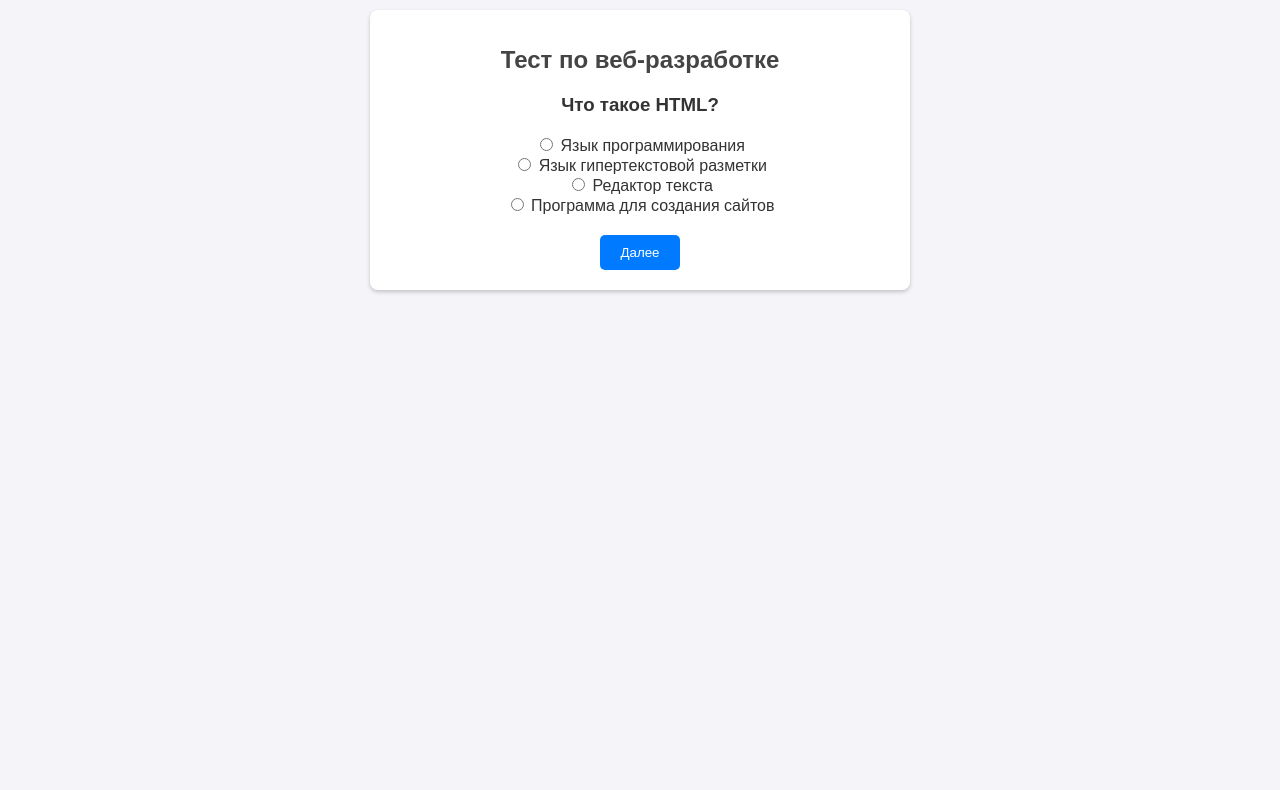
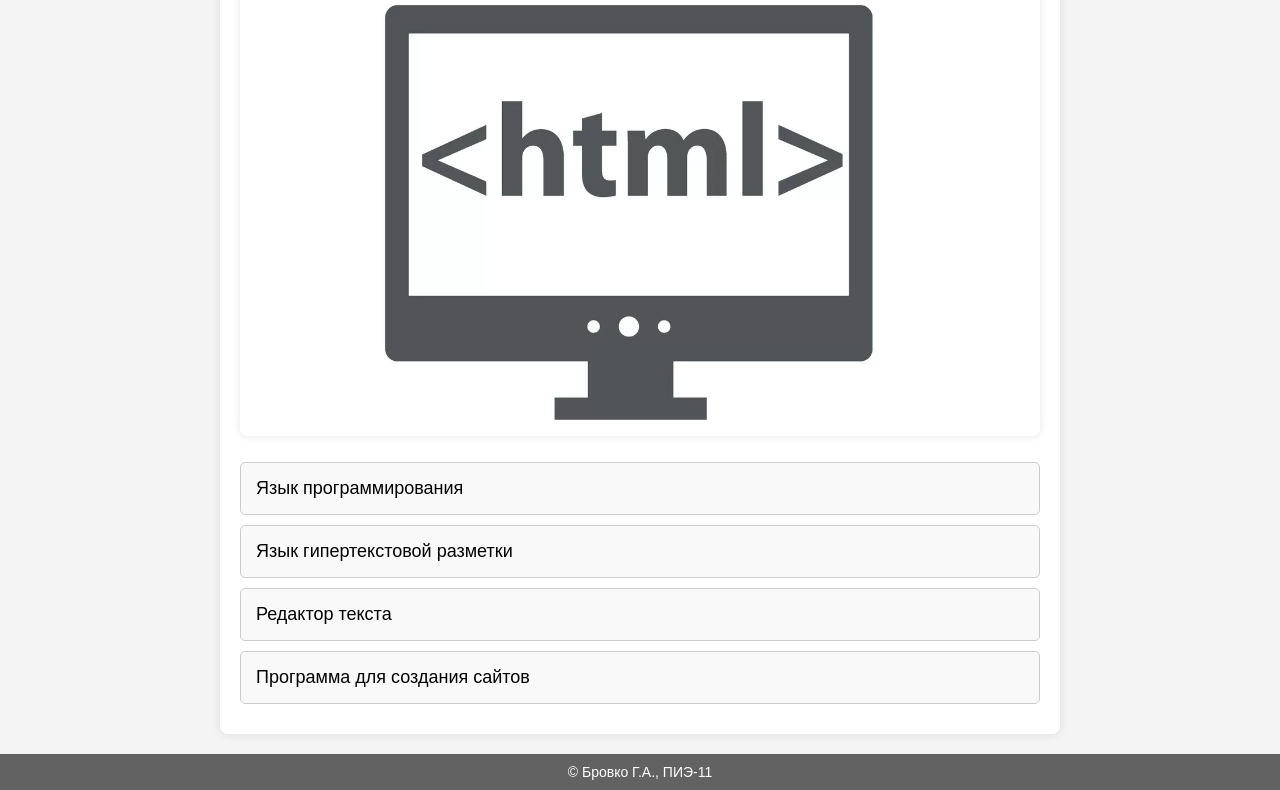
Before and after one commit to GeorgeBrovko/LR_5, a plain HTML site: page index.html in a window 1280 px wide. Shown: the part 250-1040 px from the top of the page. Before the commit the page ends 800 px from the top, so only its background shows below. Drawn offline with Linux system fonts and the light colour scheme.

Commit message:
Первый коммит

```diff
--- a/index.html
+++ b/index.html
@@ -7,12 +7,19 @@
   <link rel="stylesheet" href="style.css">
 </head>
 <body>
+  <header>
+    <h1>Тест по веб-разработке</h1>
+  </header>
+
   <div class="quiz-container">
-    <h1>Тест по веб-разработке</h1>
     <div id="question-container"></div>
-    <button id="next">Далее</button>
     <div id="result" style="display: none;"></div>
   </div>
+
+  <footer>
+    <p>© Бровко Г.А., ПИЭ-11</p>
+  </footer>
+
   <script src="script.js"></script>
 </body>
 </html>
--- a/script.js
+++ b/script.js
@@ -1,6 +1,7 @@
-const quizData = [
+let quizData = [
   {
     question: "Что такое HTML?",
+    image: "i.jpg",
     options: [
       "Язык программирования",
       "Язык гипертекстовой разметки",
@@ -11,6 +12,7 @@ const quizData = [
   },
   {
     question: "Что такое CSS?",
+    image: "i_2.jpg",
     options: [
       "Язык программирования",
       "Фреймворк",
@@ -21,6 +23,7 @@ const quizData = [
   },
   {
     question: "Что такое DOM в контексте веб-разработки?",
+    image: "i_3.jpg",
     options: [
       "Документный объект модели",
       "Модуль обработки данных",
@@ -31,11 +34,13 @@ const quizData = [
   },
   {
     question: "Какой селектор в CSS выберет все элементы <p>?",
+    image: "i_4.jpg",
     options: ["#p", "p", ".p", "*p"],
     correct: 1,
   },
   {
     question: "Что делает оператор '===' в JavaScript?",
+    image: "i_5.jpg",
     options: [
       "Сравнивает значения и типы данных",
       "Сравнивает только значения",
@@ -46,6 +51,7 @@ const quizData = [
   },
   {
     question: "Какой JS код выведет числа от 1 до 10 с использованием цикла for?",
+    image: "i_6.jpg",
     options: [
       "for (let i = 1; i <= 10; i++) { console.log(i); }",
       "for (let i = 0; i < 10; i++) { console.log(i + 1); }",
@@ -56,21 +62,25 @@ const quizData = [
   },
   {
     question: "Какой метод добавляет элемент в конец массива?",
+    image: "i_7.jpg",
     options: ["unshift()", "pop()", "shift()", "push()"],
     correct: 3,
   },
   {
     question: "Какой результат выполнения выражения '2' + 2 в JavaScript?",
+    image: "i_8.jpg",
     options: ["22", "4", "NaN", "Ошибка"],
     correct: 0,
   },
   {
     question: "Какой символ используется для комментариев в JavaScript?",
+    image: "i_9.jpg",
     options: ["//", "/* */", "#", "--"],
     correct: 0,
   },
   {
     question: "Что возвращает метод getElementById()?",
+    image: "i_10.jpg",
     options: [
       "HTML-элемент",
       "Массив элементов",
@@ -83,33 +93,45 @@ const quizData = [
 
 let currentQuestion = 0;
 let score = 0;
+let userAnswers = [];
 
-const questionContainer = document.getElementById("question-container");
-const nextButton = document.getElementById("next");
-const resultContainer = document.getElementById("result");
+let questionContainer = document.getElementById("question-container");
+let resultContainer = document.getElementById("result");
 
 function loadQuestion() {
-  const questionData = quizData[currentQuestion];
-  questionContainer.innerHTML = `
-    <h3>${questionData.question}</h3>
-    ${questionData.options.map((option, index) => `
-        <label>
-          <input type="radio" name="answer" value="${index}"> ${option}
-        </label><br>
-      `
-      ).join("")}`;
+  let question = quizData[currentQuestion];
+
+  questionContainer.innerHTML = "";
+
+  let questionElement = document.createElement("h3");
+  questionElement.textContent = question.question;
+  questionContainer.appendChild(questionElement);
+
+  let imageElement = document.createElement("img");
+  imageElement.src = question.image;
+  questionContainer.appendChild(imageElement);
+
+  question.options.forEach((option, index) => {
+    let button = document.createElement("button");
+    button.textContent = option;
+    button.classList.add("answer-btn");
+    button.dataset.index = index;
+
+    button.addEventListener("click", () => checkAnswer(index));
+
+    questionContainer.appendChild(button);
+  });
 }
 
-function showResult() {
-  resultContainer.style.display = "block";
-  resultContainer.innerHTML = `Вы набрали ${score} из ${quizData.length} баллов!`;
-  nextButton.style.display = "none";
-}
+function checkAnswer(selectedIndex) {
 
-nextButton.addEventListener("click", () => {
-  const selectedOption = document.querySelector('input[name="answer"]:checked');
-  if (selectedOption) {
-    if (parseInt(selectedOption.value) === quizData[currentQuestion].correct) {
+  userAnswers.push({
+    question: quizData[currentQuestion].question,
+    selected: quizData[currentQuestion].options[selectedIndex],
+    correct: quizData[currentQuestion].options[quizData[currentQuestion].correct],
+  });
+
+  if (selectedIndex === quizData[currentQuestion].correct) {
     score++;
   }
 
@@ -119,9 +141,47 @@ nextButton.addEventListener("click", () => {
   } else {
     showResult();
   }
-  } else {
-    alert("Пожалуйста, выберите ответ!");
 }
+
+function showResult() {
+  questionContainer.style.display = "none";
+
+  resultContainer.style.display = "block";
+  resultContainer.innerHTML = "";
+
+  let resultHeader = document.createElement("h2");
+  resultHeader.textContent = "Результат";
+  resultContainer.appendChild(resultHeader);
+
+  let scoreText = document.createElement("p");
+  scoreText.textContent = `Вы набрали ${score} из ${quizData.length} баллов!`;
+  resultContainer.appendChild(scoreText);
+
+  let statsHeader = document.createElement("h3");
+  statsHeader.textContent = "Статистика ответов:";
+  resultContainer.appendChild(statsHeader);
+
+  let statsList = document.createElement("ol");
+
+  userAnswers.forEach(answer => {
+    let listItem = document.createElement("li");
+
+    let questionText = document.createElement("strong");
+    questionText.textContent = `Вопрос: ${answer.question}`;
+    listItem.appendChild(questionText);
+
+    let selectedText = document.createElement("div");
+    selectedText.textContent = `Ваш ответ: ${answer.selected}`;
+    listItem.appendChild(selectedText);
+
+    let correctText = document.createElement("div");
+    correctText.textContent = `Правильный ответ: ${answer.correct}`;
+    listItem.appendChild(correctText);
+
+    statsList.appendChild(listItem);
   });
 
+  resultContainer.appendChild(statsList);
+}
+
 loadQuestion();
--- a/style.css
+++ b/style.css
@@ -1,45 +1,104 @@
 body {
   font-family: Arial, sans-serif;
-    background-color: #f4f4f9;
-    color: #333;
+  background-color: #f4f4f4;
   margin: 0;
   padding: 0;
   display: flex;
-    justify-content: center;
-    align-items: center;
-    height: 100vh;
+  flex-direction: column;
+  min-height: 100vh;
+}
+
+header {
+  background-color: rgb(98, 98, 98);
+  color: #fff;
+  padding: 20px;
+  text-align: center;
+}
+
+header h1 {
+  margin: 0;
+  font-size: 35px;
 }
 
 .quiz-container {
+  flex: 1;
+  max-width: 800px;
+  width: 90%;
+  margin: 20px auto;
   background: #fff;
+  padding: 20px;
   border-radius: 8px;
-    box-shadow: 0 2px 4px rgba(0, 0, 0, 0.2);
-    padding: 20px;
-    width: 500px;
+  box-shadow: 0 0 10px rgba(0, 0, 0, 0.1);
+}
+
+#question-container {
+  font-size: 25px;
   text-align: center;
 }
 
-  h1 {
-    margin-bottom: 20px;
-    font-size: 24px;
-    color: #444;
+img {
+  max-width: 100%;
+  height: auto;
+  display: center;
+  margin: 10px 0;
+  border-radius: 8px;
+  box-shadow: 0 0 10px rgba(0, 0, 0, 0.1);
 }
 
-  button {
-    background: #007BFF;
-    color: #fff;
-    border: none;
-    padding: 10px 20px;
-    border-radius: 5px;
-    cursor: pointer;
-    margin-top: 20px;
+ol {
+  list-style-type: decimal;
+  padding-left: 20px;
 }
 
-  button:hover {
-    background: #0056b3;
+ol li {
+  margin-bottom: 30px;
+}
+
+ol li strong {
+  display: block;
+  margin-bottom: 10px;
+  font-size: 18px;
+}
+
+ol li div {
+  margin-bottom: 8px;
+  font-size: 16px;
+  line-height: 1.5;
+}
+
+.answer-btn {
+  display: block;
+  width: 100%;
+  padding: 15px;
+  margin: 10px 0;
+  font-size: 18px;
+  cursor: pointer;
+  border: 1px solid #ccc;
+  background-color: #f9f9f9;
+  border-radius: 5px;
+  text-align: left;
+}
+
+.answer-btn:hover {
+  background-color: #e0e0e0;
 }
 
 #result {
   margin-top: 20px;
-    font-size: 18px;
+  font-size: 20px;
+  color: #333;
+  text-align: center;
 }
+
+footer {
+  background-color: rgb(98, 98, 98);;
+  color: #fff;
+  text-align: center;
+  padding: 10px;
+  margin-top: auto;
+}
+
+footer p {
+  margin: 0;
+  font-size: 14px;
+}
```
Also changed, not shown: i.jpg (added), i_10.jpg (added), i_2.jpg (added), i_3.jpg (added), i_4.jpg (added), i_4.webp (added), i_5.jpg (added), i_6.jpg (added), i_7.jpg (added), i_8.jpg (added), i_9.jpg (added). Lines whose indentation alone changed are shown as unchanged.
